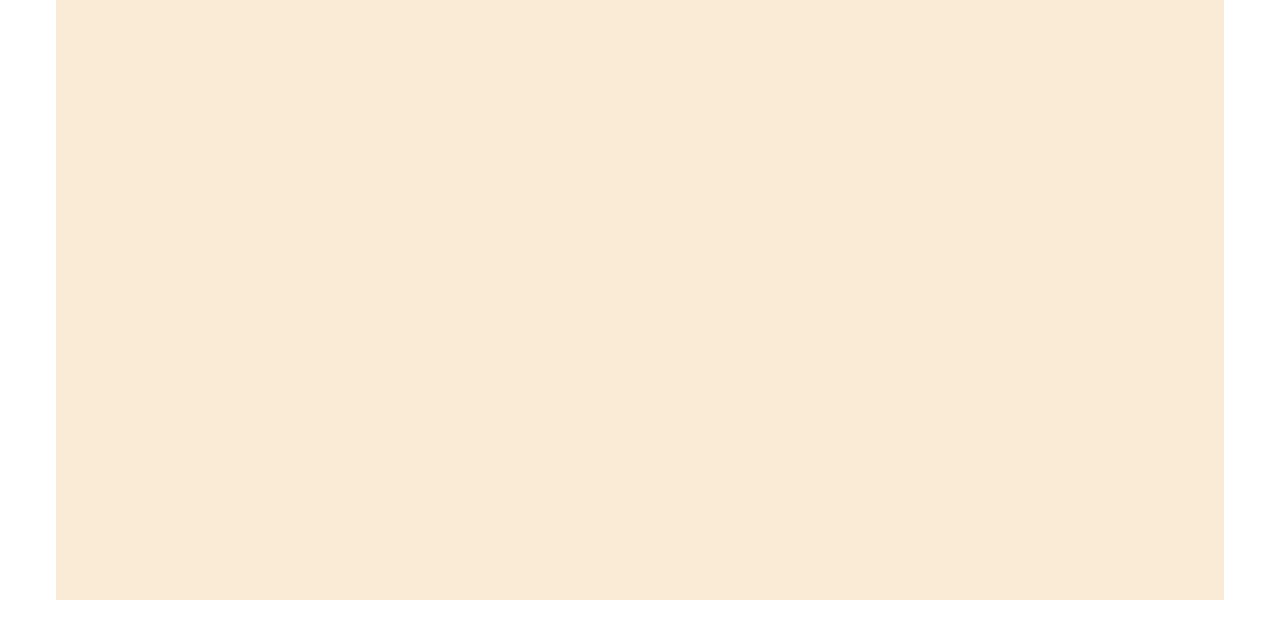
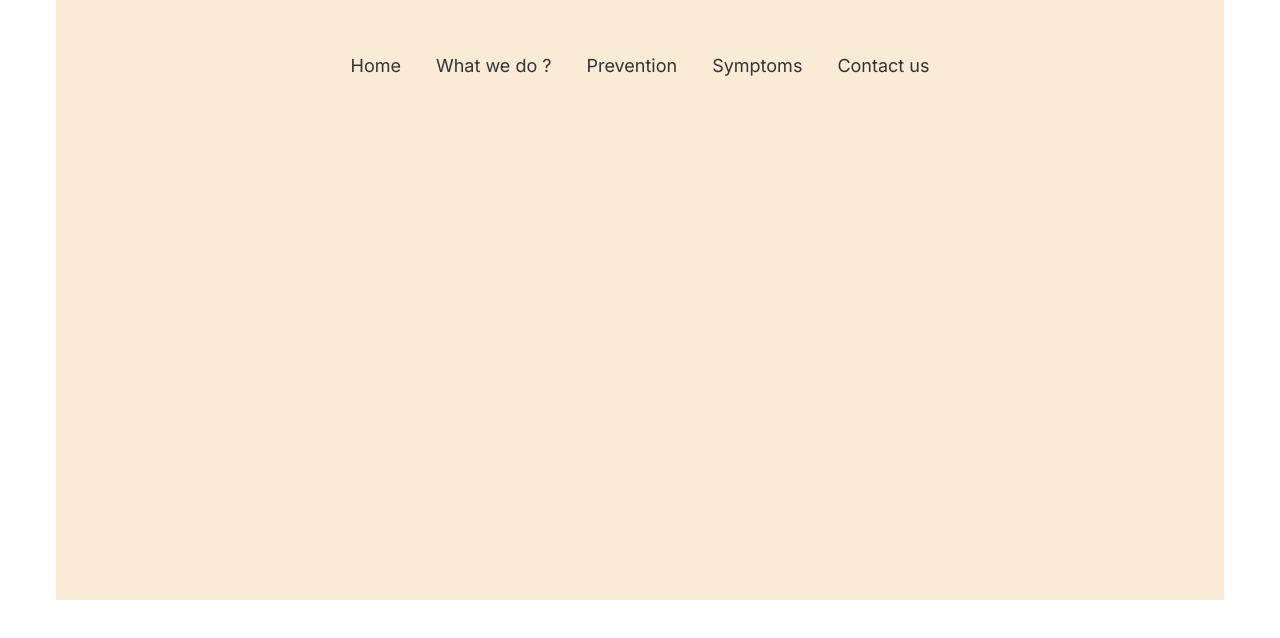
Before and after one commit to besnik26/landing-page-covid, a React (Vite) app: page / in a window 1280 px wide. Shown: the top 638 px of the page. Built offline with nearby package versions, Linux system fonts and the light colour scheme.

Commit message:
minor changes

```diff
--- a/src/App.css
+++ b/src/App.css
@@ -8,4 +8,5 @@
     max-width: 1168px;
     background-color: antiquewhite;
     height: 600px;
+
 }
--- a/src/App.jsx
+++ b/src/App.jsx
@@ -1,11 +1,12 @@
 import './App.css'
+import Navbar from './components/navbar/Navbar'
 
 function App() {
 
   return (
     <div className="main">
       <div className="container">
-
+        <Navbar/>
       </div>
 
     </div>
--- /dev/null
+++ b/src/components/navbar/Navbar.css
@@ -0,0 +1,27 @@
+.navbar{
+    width: 100%;
+    display: flex;
+    justify-content: center;
+    column-gap: 35px;
+    margin-top: 55px;
+}
+h4{
+    position: relative;
+    transition: 0.2s;
+}
+h4:hover{
+    cursor: pointer;
+    color: #44B564;
+}
+h4:hover:after{
+   content: "";
+    position: absolute;
+    width: 6px;
+    height: 6px;
+    border-radius: 50%;
+    background-color: #44B564;
+    left: 50%;
+    transform: translateX(-50%);
+    bottom: -11px;
+
+}
--- /dev/null
+++ b/src/components/navbar/Navbar.jsx
@@ -0,0 +1,18 @@
+import './Navbar.css'
+
+function Navbar() {
+    return (
+        <div className="navbar">
+
+            <h4>Home</h4>
+            <h4>What we do ?</h4>
+            <h4>Prevention</h4>
+            <h4>Symptoms</h4>
+            <h4>Contact us</h4>
+
+
+        </div>
+    )
+}
+
+export default Navbar
--- a/src/index.css
+++ b/src/index.css
@@ -18,16 +18,15 @@ h1{
 h3{
     font-size: 20px;
     color: #333333;
+
 }
 
 h4{
+    font-weight: 400;
     font-size: 18px;
     color: #333333;
 }
 
-.hover-active{
-    color: #44B564;
-}
 
 .alert{
     color: #FF0000;
```
Also changed, not shown: src/components/Navbar.jsx (deleted, +0 -9 lines), src/components/hero/Hero.jsx (added, +11 -0 lines), src/components/hero/Hero.css (added).
